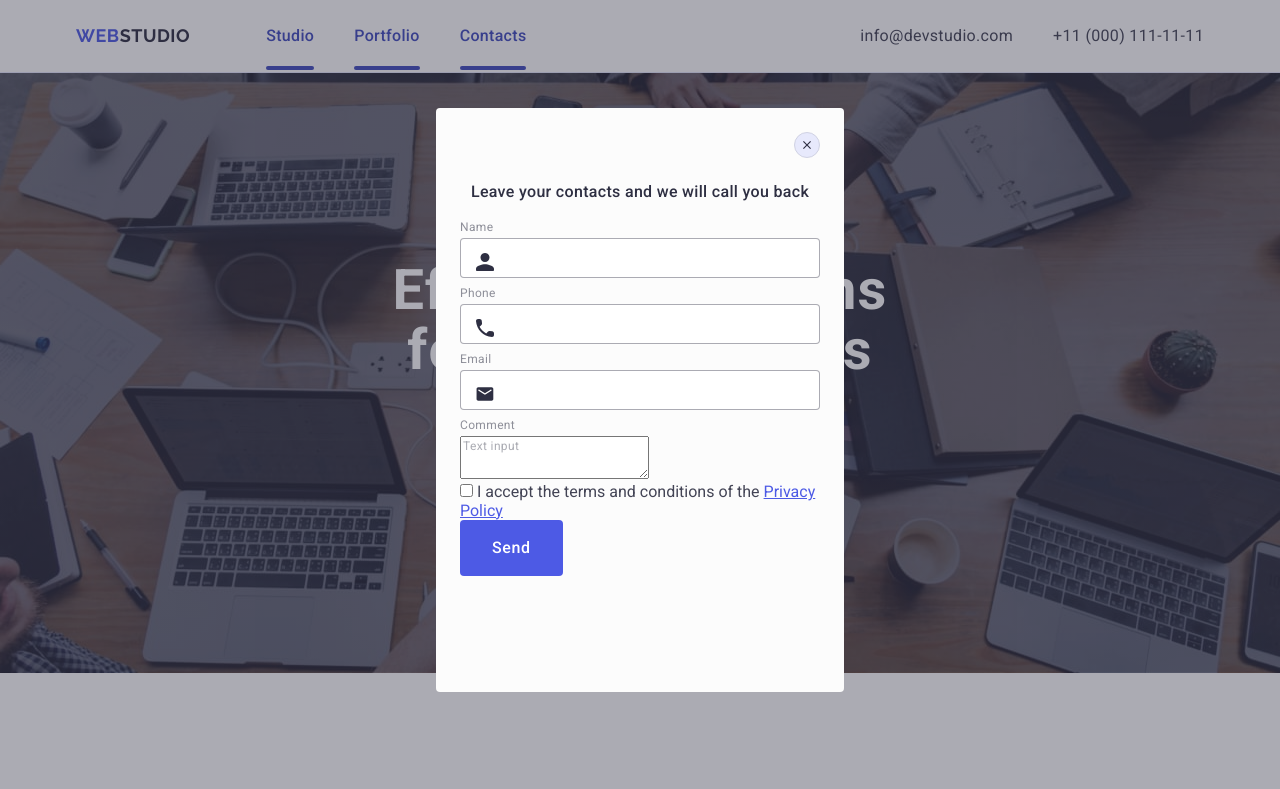
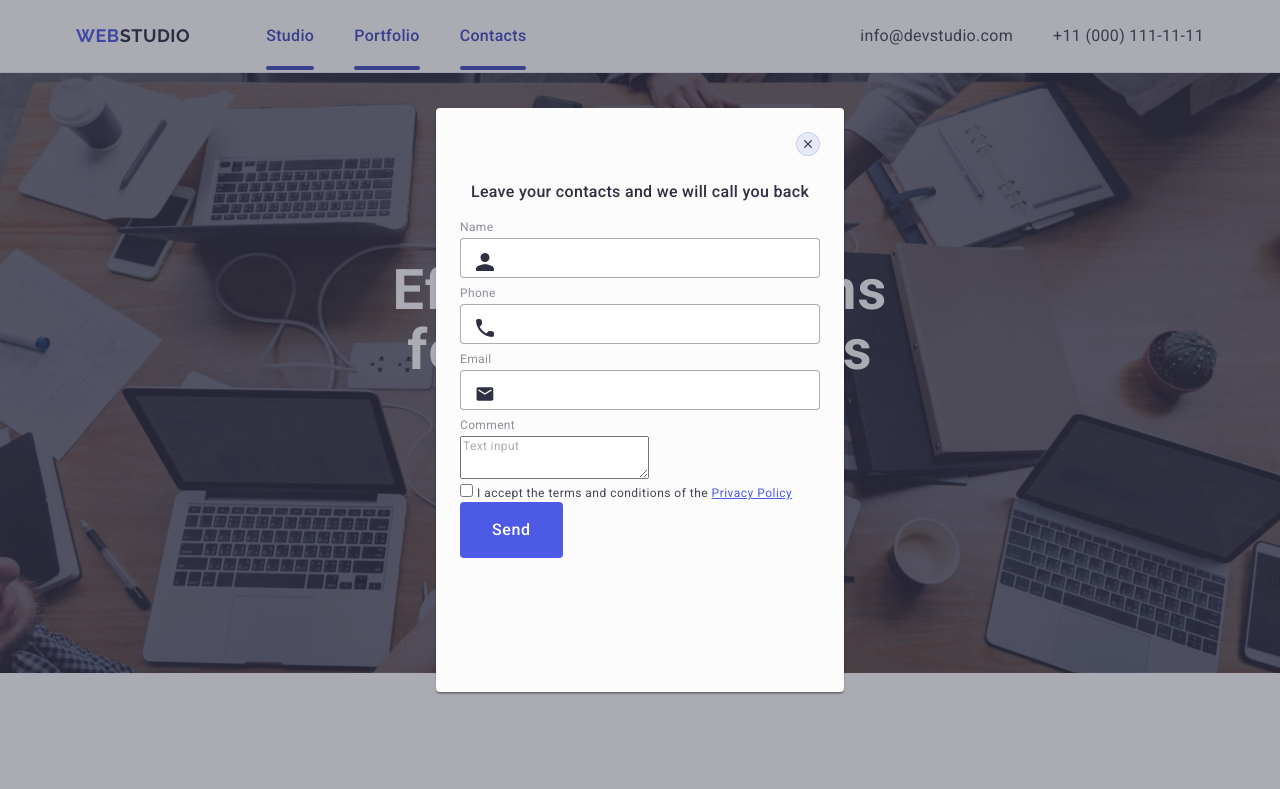
Before and after one commit to vibondare/goit-markup-hw-05, a plain HTML site: page index.html in a window 1280 px wide. Shown: the top 789 px of the page. Drawn offline with Linux system fonts and the light colour scheme.

Commit message:
version-5-1

```diff
--- a/css/styles.css
+++ b/css/styles.css
@@ -521,39 +521,47 @@ ul {
   left: 50%;
   transform: translate(-50%, -50%);
   width: 408px;
-  height: 584px;
+  min-height: 584px;
   background-color: #fcfcfc;
   border-radius: 4px;
-  padding: 24px;
+  padding: 72px 24px 24px;
+  box-shadow: 0px 1px 1px rgba(0, 0, 0, 0.14), 0px 1px 3px rgba(0, 0, 0, 0.12),
+    0px 2px 1px rgba(0, 0, 0, 0.2);
+  transition: transform 250ms cubic-bezier(0.4, 0, 0.2, 1);
 }
 
 .modal-close-button {
   position: absolute;
   top: 24px;
   right: 24px;
+  display: flex;
+  align-items: center;
+  justify-content: center;
   background-color: #e7e9fc;
-  border: 1px solid #d0d2e3;
+  /* border: 1px solid #d0d2e3; */
+  border: 1px solid rgba(0, 0, 0, 0.1);
   border-radius: 50%;
+  cursor: pointer;
   line-height: 0;
-  padding: 8px;
+  width: 24px;
+  height: 24px;
+  padding: 0;
   fill: #2e2f42;
-  transition: fill 250ms cubic-bezier(0.4, 0, 0.2, 1),
-    background-color 250ms cubic-bezier(0.4, 0, 0.2, 1);
+  /* transition: fill 250ms cubic-bezier(0.4, 0, 0.2, 1),
+    background-color 250ms cubic-bezier(0.4, 0, 0.2, 1); */
+  transition: background-color 250ms cubic-bezier(0.4, 0, 0.2, 1),
+    border 250ms cubic-bezier(0.4, 0, 0.2, 1);
 }
 
 .modal-close-button:hover,
 .modal-close-button:focus {
   fill: #ffffff;
   background-color: #404bbf;
+  border: none;
 }
 
 .modal-text {
-  padding-top: 48px;
   text-align: center;
-  /* position: absolute;
-  top: 72px;
-  left: 24px;
-  right: 24px; */
   font-weight: 500;
   line-height: 1.5;
   letter-spacing: 0.02em;
@@ -579,7 +587,7 @@ ul {
   top: 50%;
   left: 16px;
   transform: translateY(-50%);
-  fill: #2E2F42;
+  fill: #2e2f42;
 }
 
 .modal-form-input {
--- a/index.html
+++ b/index.html
@@ -554,14 +554,14 @@
           </svg>
         </button>
         <p class="modal-text">Leave your contacts and we will call you back</p>
-        <form action="" class="modal-form">
+        <form class="modal-form">
           <div class="modal-form-wrapper">
-            <label for="modal-form-input-name" class="modal-form-label"
+            <label for="user-name" class="modal-form-label"
               >Name</label
             >
             <div class="modal-form-input-wrapper">
               <input
-                id="modal-form-input-name"
+                id="user-name"
                 type="text"
                 class="modal-form-input"
               />
@@ -604,12 +604,12 @@
             >Comment</label
           >
           <textarea
-            name=""
+            name="comment"
             id="modal-form-textarea"
             class="modal-form-textarea"
             placeholder="Text input"
           ></textarea>
-          <label for=""></label>
+          <label for="modal-form-textarea"></label>
           <div class="modal-form-checkbox-wrapper">
             <input
               type="checkbox"
@@ -617,7 +617,7 @@
               value="true"
               required
             />
-            <label for="modal-form-checkbox">
+            <label for="modal-form-checkbox" class="modal-form-checkbox">
               I accept the terms and conditions of the
               <a href="" class="privacy-policy-link">Privacy Policy</a>
             </label>
```
